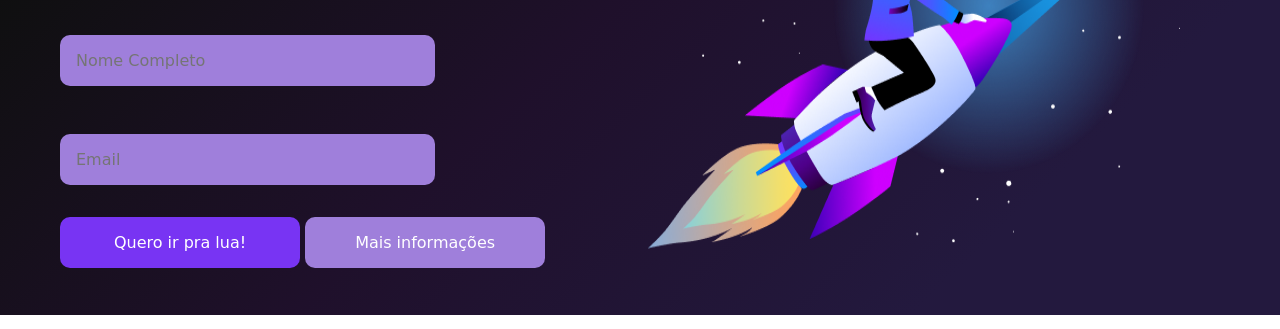
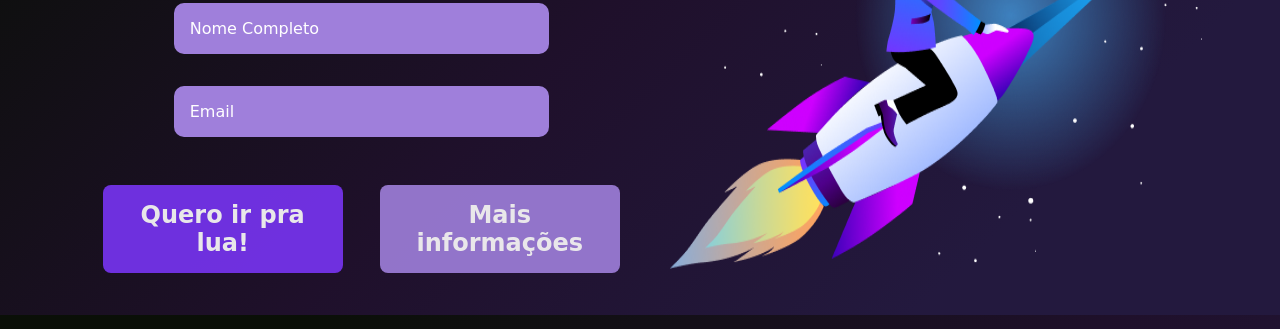
Before and after one commit to skothiago/DNCDay8, a plain HTML site: page index.html in a window 1280 px wide. Shown: the part 485-814 px from the top of the page. Drawn offline with Linux system fonts and the light colour scheme; a web font is replaced by a local one.

Commit message:
Alguns efeitos de CSS foi adicionado

```diff
--- a/assets/css/style.css
+++ b/assets/css/style.css
@@ -34,6 +34,11 @@ nav {
         font-size: 20px;
         line-height: 40px;
         text-align: center;
+        cursor: pointer;
+    }
+
+    nav ul li:hover {
+        color: #9F7FDB;
     }
 
 main {
@@ -51,7 +56,11 @@ main {
     }
 
 form {
-    width: 50%;
+    width: 70%;
+    display: flex;
+    flex-direction: column;
+    text-align: center;
+    align-items: center;
 }
 
 input {
@@ -62,13 +71,16 @@ input {
     border: 0;
 }
 
+input::placeholder {
+    color: white;
+}
+
     .input_name{
-        margin-top: 4rem;
+        margin-top: 2rem;
         margin-bottom: 2rem;
     }
 
     .input_email{
-        margin-top: 1rem;
         margin-bottom: 2rem;
     }
 
@@ -81,20 +93,36 @@ input {
 form button {
     width: 240px;
     padding: 1rem;
+    margin: 1rem;
 }
 
 .btn_1 {
-    gap: 10px;
     background: #7834F3;
-    border-radius: 10px;
+    border-radius: 8px;
     border: none;
     color: white;
+    font-size: 24px;
+    font-weight: 700;
+    cursor: pointer;
+    transition: 0.5s all;
+    opacity: 0.9;
 }
 
 .btn_2 {
-    gap: 10px;
     background: #9F7FDB;
-    border-radius: 10px;
+    border-radius: 8px;
     border: none;
     color: white;
+    font-size: 24px;
+    font-weight: 700;
+    cursor: pointer;
+    transition: 0.5s all;
+    opacity: 0.9;
 }
+
+.btn_1:hover{
+    background-color: #7734f36c;
+}
+.btn_2:hover{
+    background-color:  #9f7fdb77;
+}
--- a/index.html
+++ b/index.html
@@ -26,12 +26,14 @@
         </header>
         <main>
             <form action="" onsubmit="signUp()">
-                <h1>INSCREVA-SE E VIAJE PARA A LUA GRATUITAMENTE</h1>
+                <h1>INSCREVA-SE E <br>
+                    VIAJE PARA A LUA <br>
+                    GRATUITAMENTE</h1>
                 <div class="column">
                     <input class="input_name" placeholder="Nome Completo" type="text">
                     <input class="input_email" placeholder="Email" type="email">
                 </div>
-                <div>
+                <div class="row">
                     <button class="btn_1" type="submit">Quero ir pra lua!</button>
                     <button class="btn_2">Mais informações</button>
                 </div>
```
